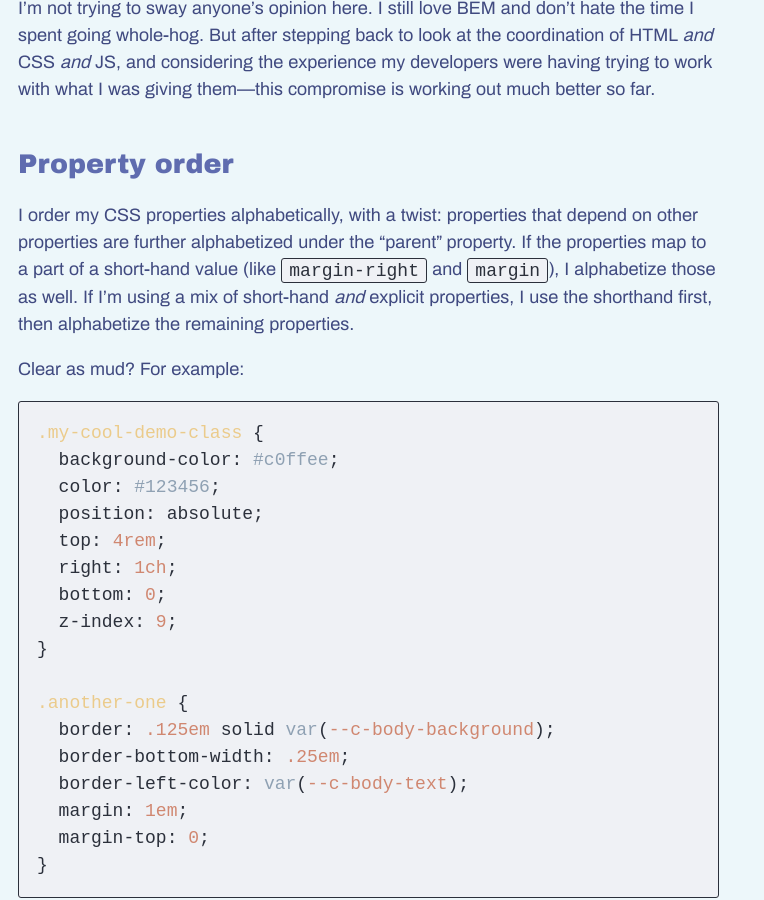
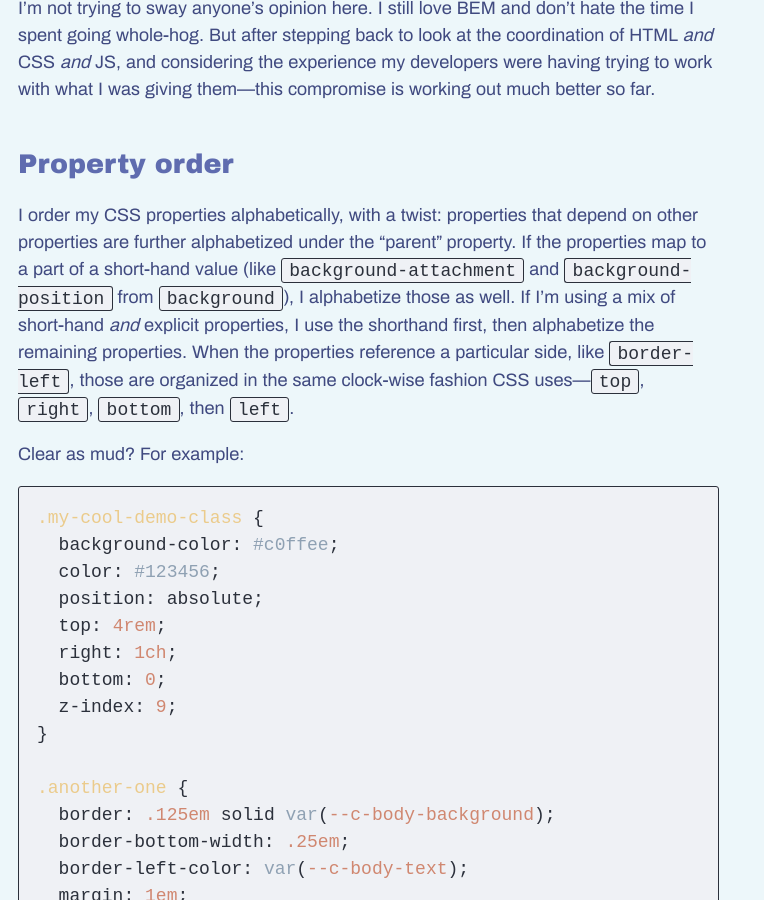
Before and after one commit to orangedaisy/bshowco, a Jekyll site: the page built from _posts/2020-10-25-how-i-css.md, in a window 1280 px wide and 900 px high, scrolled down 3156 px. Shown: the whole window, without its empty margins (0-764 px from the left). Built offline with Jekyll 4.4.1, drawn with Linux system fonts in a browser that asks for light colours.

Commit message:
GH-6: Make "property order" section more clear
Some of my description didn't accurately reflect how I actually do
things.

```diff
--- a/_posts/2020-10-25-how-i-css.md
+++ b/_posts/2020-10-25-how-i-css.md
@@ -114,10 +114,12 @@ compromise is working out much better so far.
 
 I order my CSS properties alphabetically, with a twist: properties that depend
 on other properties are further alphabetized under the "parent" property. If the
-properties map to a part of a short-hand value (like `margin-right` and
-`margin`), I alphabetize those as well. If I'm using a mix of short-hand _and_
-explicit properties, I use the shorthand first, then alphabetize the remaining
-properties.
+properties map to a part of a short-hand value (like `background-attachment` and
+`background-position` from `background`), I alphabetize those as well. If I'm
+using a mix of short-hand _and_ explicit properties, I use the shorthand first,
+then alphabetize the remaining properties. When the properties reference a
+particular side, like `border-left`, those are organized in the same clock-wise
+fashion CSS uses&mdash;`top`, `right`, `bottom`, then `left`.
 
 Clear as mud? For example:
 
```
